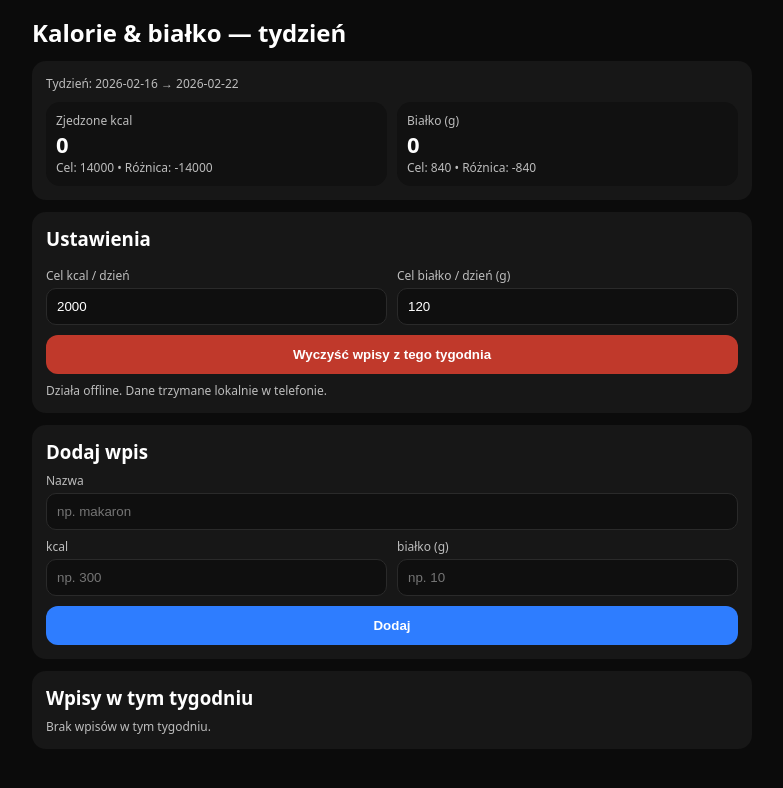
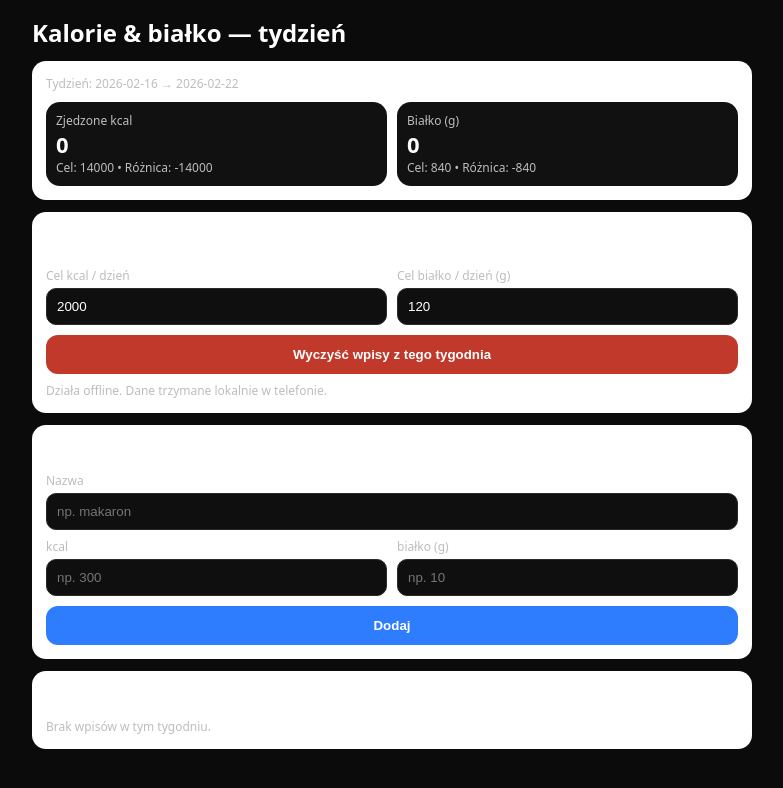
Before and after one commit to SzymonMei/kcal-tydzien, a plain HTML site: page index.html in a window 1280 px wide. Shown: the whole page, without its empty margins (248-1031 px from the left). Drawn offline with Linux system fonts and the light colour scheme.

Commit message:
Update index.html

```diff
--- a/index.html
+++ b/index.html
@@ -9,7 +9,7 @@
   <style>
     body{margin:0;font-family:system-ui;background:#0b0b0b;color:#fff}
     .wrap{max-width:720px;margin:0 auto;padding:16px;display:grid;gap:12px}
-    .card{background:#171717;border-radius:14px;padding:14px}
+    .card{background:#fff;border-radius:14px;padding:14px}
     label{color:#bdbdbd;font-size:12px;display:block;margin:8px 0 4px}
     input{width:100%;box-sizing:border-box;background:#0f0f0f;color:#fff;border:1px solid #2a2a2a;border-radius:10px;padding:10px}
     .row{display:grid;grid-template-columns:1fr 1fr;gap:10px}
```
